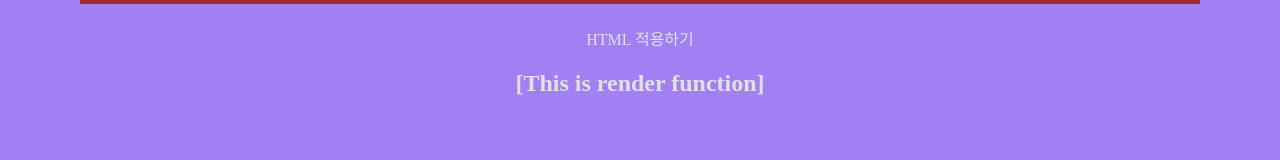
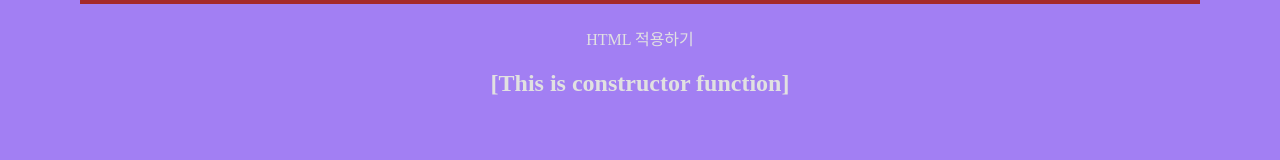
Before and after one commit to Z0ro0/React_200, a React (Create React App) app: page / in a window 1280 px wide. Shown: the part 154-314 px from the top of the page. Built offline with nearby package versions, Linux system fonts and the light colour scheme.

Commit message:
생명주기 함수 constructor(props)-함수 중 가장 먼저 실행, 한 번만 호출됨

```diff
--- a/src/App.js
+++ b/src/App.js
@@ -1,5 +1,5 @@
 import './App.css';
-import LifecycleEx from './R004_LifecycleEx';
+import LifecycleEx from './R005_LifecycleEx';
 
 function App() {
   return (
--- /dev/null
+++ b/src/R005_LifecycleEx.js
@@ -0,0 +1,18 @@
+import React, {Component} from "react";
+
+class R005_LifecycleEx extends Component{
+    constructor(props){
+        super(props);
+        this.state={};
+        console.log('1. constructor Call');
+    }
+
+    render(){
+        console.log('3. render Call');
+        return(
+            <h2>[This is constructor function]</h2>
+        )
+    }
+}
+
+export default R005_LifecycleEx;
```
